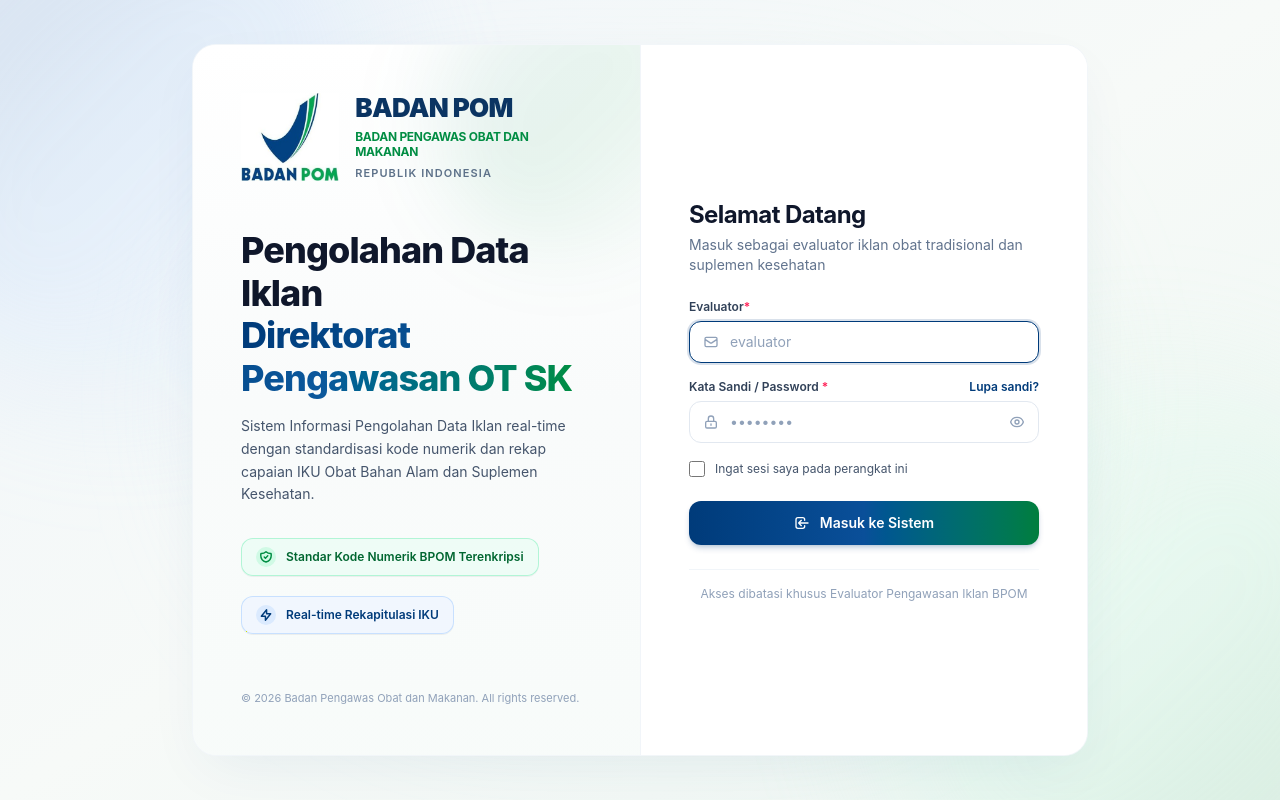
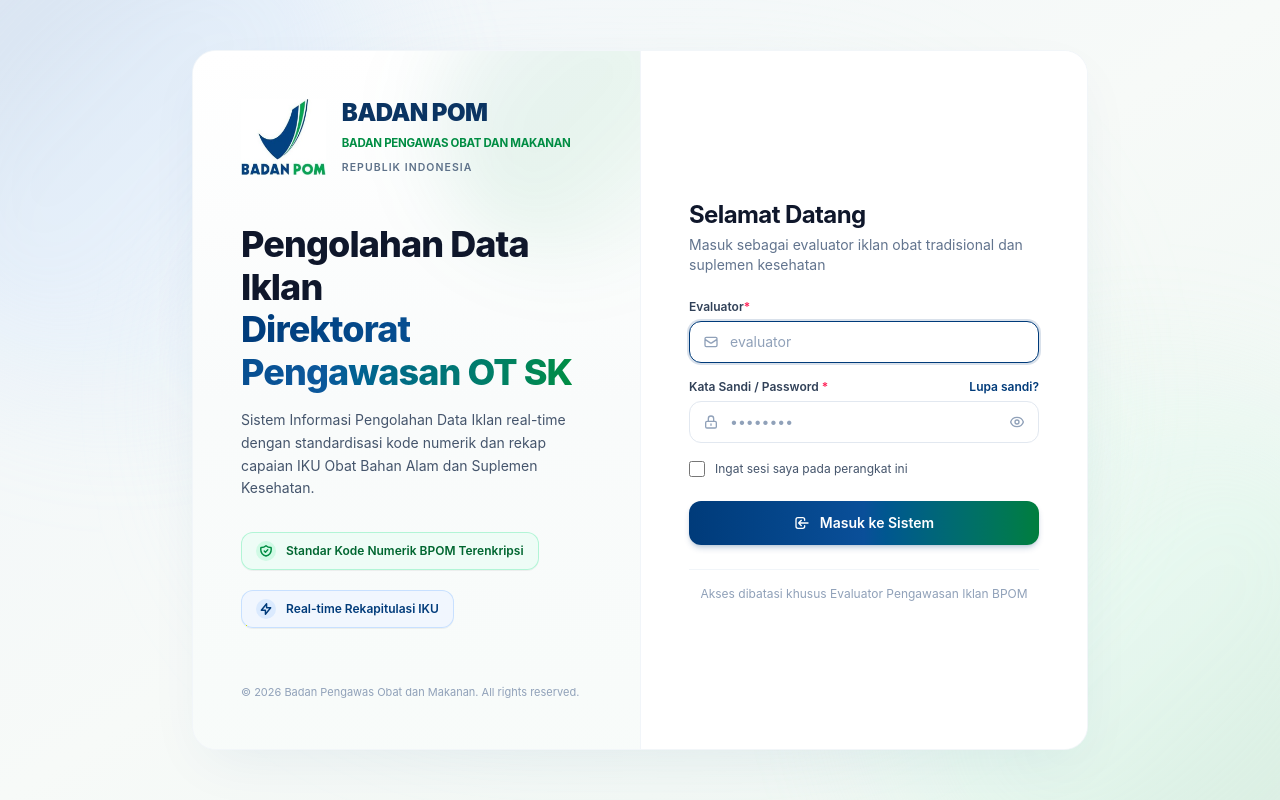
Before and after one commit to trimitanf/Aplikasi-Pengolahan-Data-, a Laravel app: page /login in a window 1280 px wide. Run offline with Laravel 12, Linux system fonts and the light colour scheme; style sheets or scripts are compiled from the project's sources; some web fonts are replaced.

Commit message:
style(auth): ensure BADAN PENGAWAS OBAT DAN MAKANAN is single-line and vertically balanced

```diff
--- a/resources/views/auth/login.blade.php
+++ b/resources/views/auth/login.blade.php
@@ -38,26 +38,26 @@
 
             <div class="relative z-10">
                 <!-- Top Brand Logo (Frameless, Larger, Clear) & Institution Name -->
-                <div class="flex items-center gap-4">
+                <div class="flex items-center gap-3.5 sm:gap-4">
                     @if (file_exists(public_path('assets/logo-bpom.jpg')))
-                        <img src="{{ asset('assets/logo-bpom.jpg') }}" alt="Logo BPOM" class="h-20 sm:h-[88px] w-auto object-contain shrink-0">
+                        <img src="{{ asset('assets/logo-bpom.jpg') }}" alt="Logo BPOM" class="h-16 sm:h-[76px] w-auto object-contain shrink-0">
                     @elseif (file_exists(public_path('assets/logo-bpom.jpeg')))
-                        <img src="{{ asset('assets/logo-bpom.jpeg') }}" alt="Logo BPOM" class="h-20 sm:h-[88px] w-auto object-contain shrink-0">
+                        <img src="{{ asset('assets/logo-bpom.jpeg') }}" alt="Logo BPOM" class="h-16 sm:h-[76px] w-auto object-contain shrink-0">
                     @elseif (file_exists(public_path('assets/BADAN_POM.png')))
-                        <img src="{{ asset('assets/BADAN_POM.png') }}" alt="Logo BPOM" class="h-20 sm:h-[88px] w-auto object-contain shrink-0">
+                        <img src="{{ asset('assets/BADAN_POM.png') }}" alt="Logo BPOM" class="h-16 sm:h-[76px] w-auto object-contain shrink-0">
                     @else
-                        <div class="h-20 sm:h-[88px] w-20 rounded-2xl bg-[#003B7A] text-white flex items-center justify-center font-bold text-lg tracking-wider shadow-sm">
+                        <div class="h-16 sm:h-[76px] w-16 rounded-2xl bg-[#003B7A] text-white flex items-center justify-center font-bold text-lg tracking-wider shadow-sm">
                             BPOM
                         </div>
                     @endif
-                    <div class="h-20 sm:h-[88px] flex flex-col justify-between py-0.5">
-                        <div class="text-2xl sm:text-[26px] font-black tracking-tight text-[#0B3462] leading-none">
+                    <div class="h-16 sm:h-[76px] flex flex-col justify-between py-0.5">
+                        <div class="text-xl sm:text-2xl font-black tracking-tight text-[#0B3462] leading-none">
                             BADAN POM
                         </div>
-                        <div class="text-xs sm:text-[12px] font-bold text-[#008D43] uppercase leading-[1.2] tracking-tight">
-                            BADAN PENGAWAS OBAT DAN<br>MAKANAN
+                        <div class="text-[10px] sm:text-[11.5px] font-bold text-[#008D43] uppercase tracking-tight whitespace-nowrap leading-none">
+                            BADAN PENGAWAS OBAT DAN MAKANAN
                         </div>
-                        <div class="text-[10px] sm:text-[11px] font-semibold text-[#5D7189] uppercase tracking-widest leading-none">
+                        <div class="text-[9px] sm:text-[10.5px] font-semibold text-[#5D7189] uppercase tracking-widest whitespace-nowrap leading-none">
                             REPUBLIK INDONESIA
                         </div>
                     </div>
```
